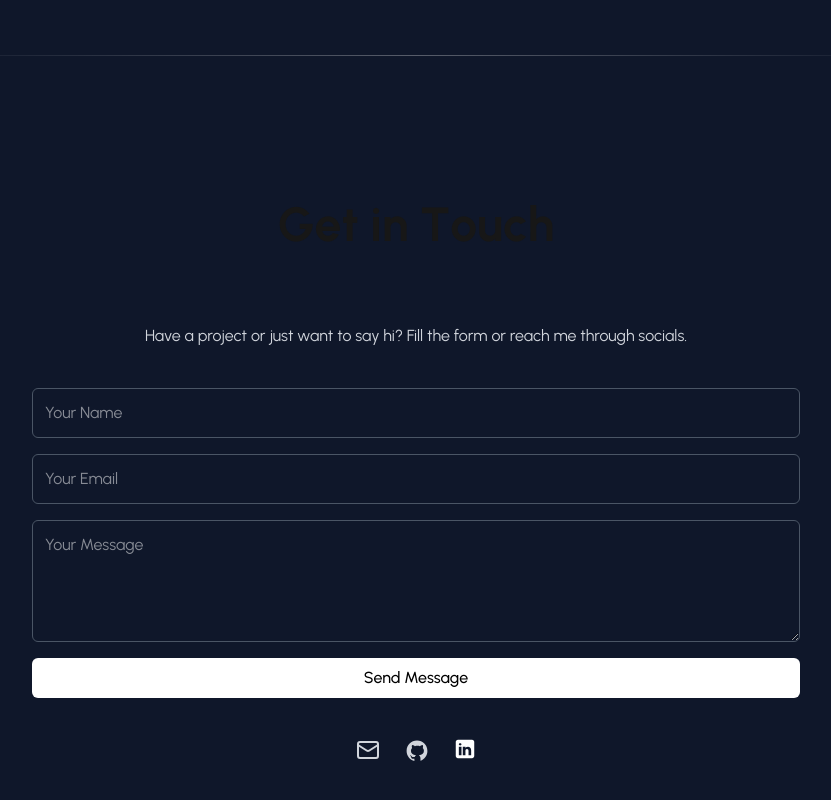
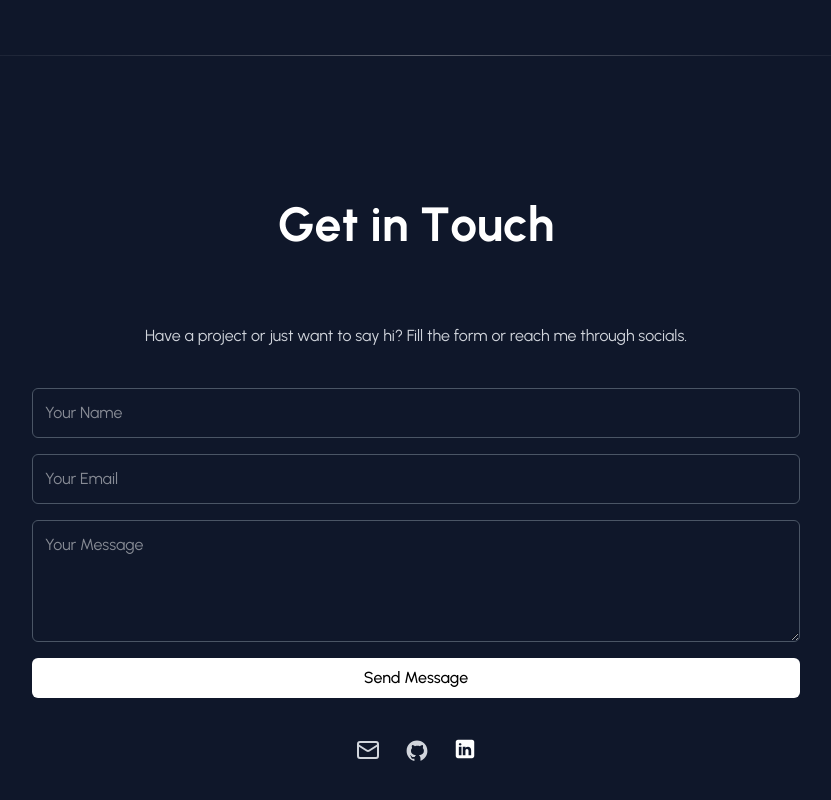
Before and after one commit to carefulcoder123/sankalp-portfolio, a Next.js app: page / in a window 1280 px wide. Shown: the part 3620-4420 px from the top of the page, without its empty margins (224-1055 px from the left). Built offline with nearby package versions, Linux system fonts and the light colour scheme; a web font is replaced by a local one.

Commit message:
Updated SplitText.jsx and fixed the issue of rerendering of contact section heading by moving it to a new component and using useMemo() in it.

```diff
--- a/app/components/ContactSection.jsx
+++ b/app/components/ContactSection.jsx
@@ -5,6 +5,8 @@ import { Mail, Github, Linkedin } from 'lucide-react';
 import { motion } from 'framer-motion';
 import { toast } from 'react-toastify';
 import SplitText from "./reactBits/TextAnimations/SplitText/SplitText";
+import AnimatedHeader from './contactHeader';
+
 
 export default function ContactSection() {
     const [formData, setFormData] = useState({
@@ -43,21 +45,7 @@ export default function ContactSection() {
 
     return (
         <section id="contact" className="px-4 md:px-20 py-20 scroll-mt-24">
-            <div className="flex justify-center">
-                <SplitText
-                    text="Get in Touch"
-                    className="text-4xl md:text-5xl font-bold h-[60px] mb-16 text-center text-White"
-                    delay={100}
-                    duration={0.6}
-                    ease="power3.out"
-                    splitType="chars"
-                    from={{ opacity: 0, y: 40 }}
-                    to={{ opacity: 1, y: 0 }}
-                    threshold={0.1}
-                    rootMargin="-100px"
-                    textAlign="center"
-                />
-            </div>
+           <AnimatedHeader />
 
             <motion.div
                 initial={{ opacity: 0, y: 40 }}
--- /dev/null
+++ b/app/components/contactHeader.jsx
@@ -0,0 +1,32 @@
+'use client';
+import { motion } from 'framer-motion';
+import SplitText from './reactBits/TextAnimations/SplitText/SplitText';
+import React from 'react';
+
+function AnimatedHeader() {
+  return (
+    <motion.div
+      initial={{ opacity: 0, y: 40 }}
+      whileInView={{ opacity: 1, y: 0 }}
+      transition={{ duration: 0.6 }}
+      viewport={{ once: true }}
+      className="flex justify-center"
+    >
+      <SplitText
+        text="Get in Touch"
+        className="text-4xl md:text-5xl font-bold h-[60px] mb-16 text-center text-white"
+        delay={100}
+        duration={0.6}
+        ease="power3.out"
+        splitType="chars"
+        from={{ opacity: 0, y: 40 }}
+        to={{ opacity: 1, y: 0 }}
+        threshold={0.1}
+        rootMargin="-100px"
+        textAlign="center"
+      />
+    </motion.div>
+  );
+}
+
+export default React.memo(AnimatedHeader);
--- a/app/components/reactBits/TextAnimations/SplitText/SplitText.jsx
+++ b/app/components/reactBits/TextAnimations/SplitText/SplitText.jsx
@@ -1,7 +1,3 @@
-/*
-	Installed from https://reactbits.dev/tailwind/
-*/
-
 import { useRef, useEffect } from "react";
 import { gsap } from "gsap";
 import { ScrollTrigger } from "gsap/ScrollTrigger";
@@ -31,8 +27,10 @@ const SplitText = ({
     if (typeof window === "undefined" || !ref.current || !text) return;
 
     const el = ref.current;
+    animationCompletedRef.current = false;
 
-    animationCompletedRef.current = false;
+    // Make the parent initially hidden
+    el.style.visibility = "hidden";
 
     const absoluteLines = splitType === "lines";
     if (absoluteLines) el.style.position = "relative";
@@ -95,6 +93,10 @@ const SplitText = ({
         },
       },
       smoothChildTiming: true,
+      onStart: () => {
+        // Show element when animation starts
+        el.style.visibility = "visible";
+      },
       onComplete: () => {
         animationCompletedRef.current = true;
         gsap.set(targets, {
@@ -146,6 +148,7 @@ const SplitText = ({
       style={{
         textAlign,
         wordWrap: "break-word",
+        visibility: "hidden", // Default hidden
       }}
     >
       {text}
```
